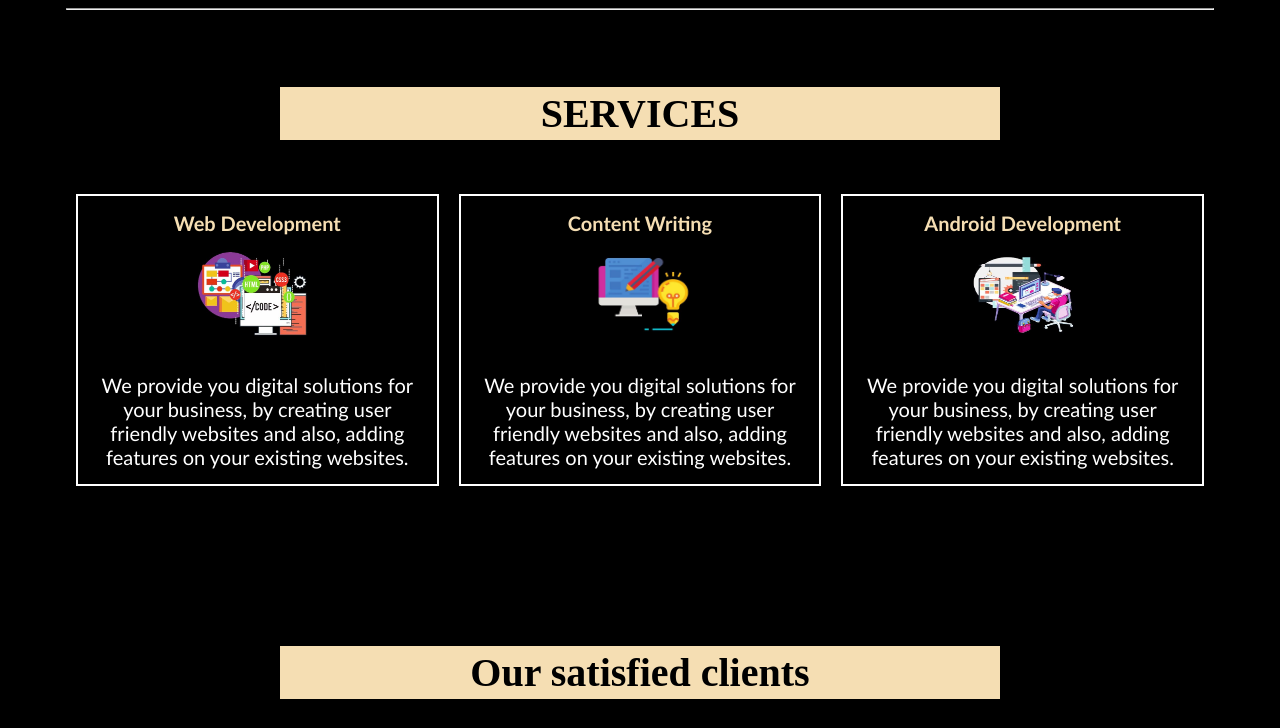
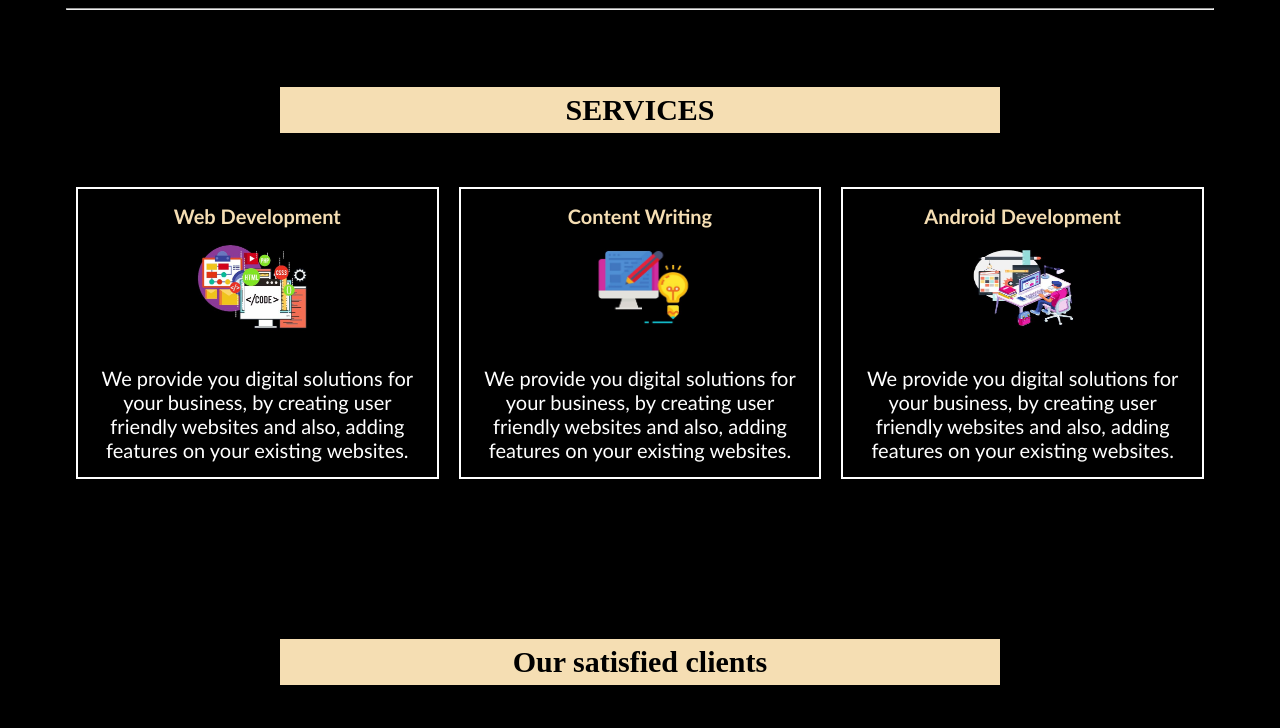
Before and after one commit to shub78910/BOWE, a plain HTML site: page index.html in a window 1280 px wide. Shown: the part 903-1631 px from the top of the page. Drawn offline with Linux system fonts and the light colour scheme.

Commit message:
Update style.css

```diff
--- a/style.css
+++ b/style.css
@@ -273,9 +273,9 @@ font-size: 2rem;
 }
 
 h1{
-	padding: 0.3rem;
+	padding: 0.6rem;
 	text-align: center;
-	font-size: 4rem;
+	font-size: 3rem;
 	font-family:'Times New Roman', Times, serif;
 	background-color:wheat;
 	color: black;
```
